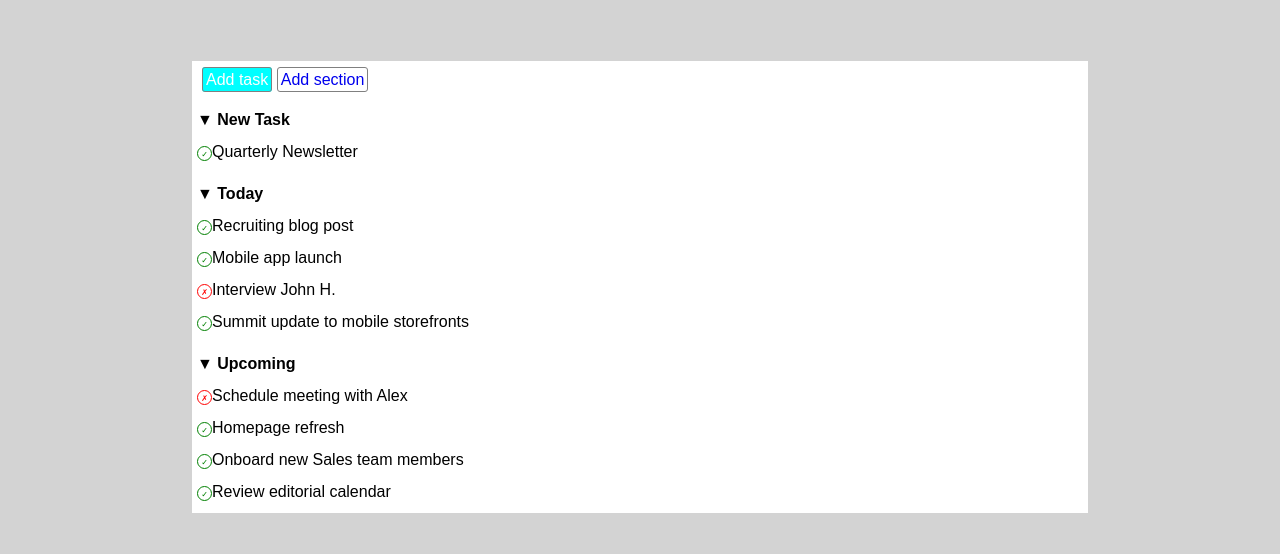
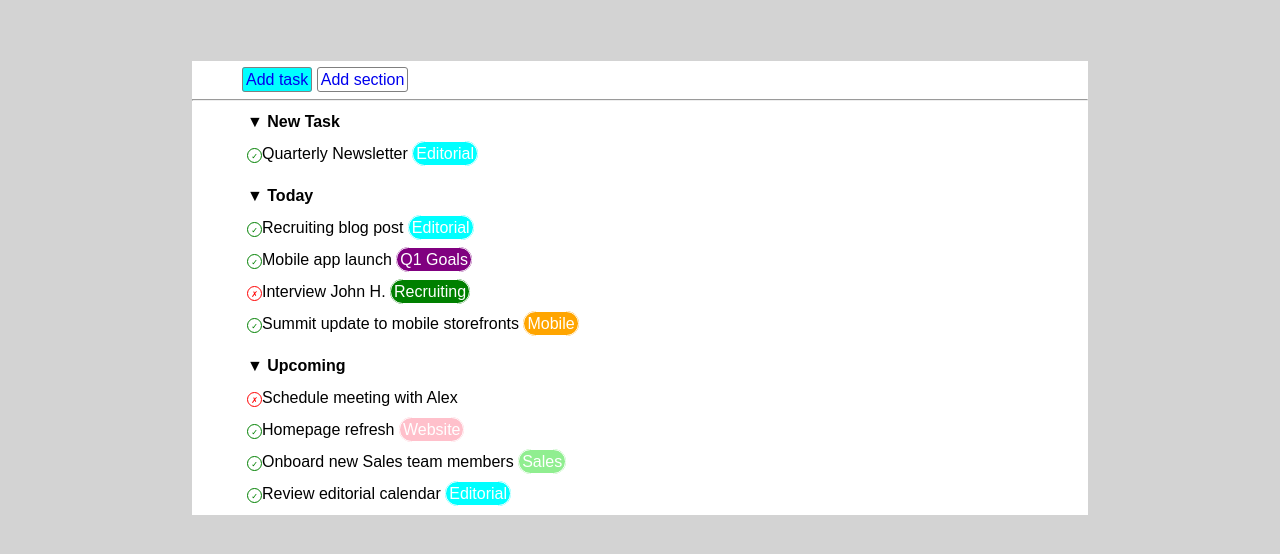
Before and after one commit to matteocovetti/html-css-toboolist, a plain HTML site: page index.html in a window 1280 px wide. Shown: the part 40-594 px from the top of the page. Drawn offline with Linux system fonts and the light colour scheme.

Commit message:
aggiunti bottoni

```diff
--- a/index.html
+++ b/index.html
@@ -17,12 +17,13 @@
                 <a href="#" class="btn btn-blue">Add task</a>
                 <a href="#" class="btn btn-disabled">Add section</a>
             </div>
+            <hr>
             <div class="task">
                 <!-- prima lista -->
                 <ul>
                     <li class="titolo">&#9660; <strong>New Task</strong>
                         <ul>
-                            <li><span class="circle">&check;</span>Quarterly Newsletter</li>
+                            <li><span class="circle">&check;</span>Quarterly Newsletter <span class="btn-task btn-blue">Editorial</span></li>
                         </ul>
                     </li>
                 </ul>
@@ -30,10 +31,10 @@
                 <ul>
                     <li class="titolo">&#9660; <strong>Today</strong>
                         <ul>
-                            <li><span class="circle">&check;</span>Recruiting blog post</li>
-                            <li><span class="circle">&check;</span>Mobile app launch</li>
-                            <li><span class="red-circle">&cross;</span>Interview John H.</li>
-                            <li><span class="circle">&check;</span>Summit update to mobile storefronts</li>
+                            <li><span class="circle">&check;</span>Recruiting blog post <span class="btn-task btn-blue">Editorial</span></li>
+                            <li><span class="circle">&check;</span>Mobile app launch <span class="btn-task btn-viola">Q1 Goals</span></li>
+                            <li><span class="red-circle">&cross;</span>Interview John H. <span class="btn-task btn-verde">Recruiting</span></li>
+                            <li><span class="circle">&check;</span>Summit update to mobile storefronts <span class="btn-task btn-arancione">Mobile</span></li>
                         </ul>
                     </li>
                 </ul>
@@ -42,9 +43,9 @@
                     <li class="titolo">&#9660; <strong>Upcoming</strong>
                         <ul>
                             <li><span class="red-circle">&cross;</span>Schedule meeting with Alex</li>
-                            <li><span class="circle">&check;</span>Homepage refresh</li>
-                            <li><span class="circle">&check;</span>Onboard new Sales team members</li>
-                            <li><span class="circle">&check;</span>Review editorial calendar</li>
+                            <li><span class="circle">&check;</span>Homepage refresh <span class="btn-task btn-rosa">Website</span></li>
+                            <li><span class="circle">&check;</span>Onboard new Sales team members <span class="btn-task btn-verde-chiaro">Sales</span></li>
+                            <li><span class="circle">&check;</span>Review editorial calendar <span class="btn-task btn-blue">Editorial</span></li>
                         </ul>
                     </li>
                 </ul>
--- a/style.css
+++ b/style.css
@@ -13,6 +13,11 @@ body{
 header{
     background-color: white;
 }
+
+hr{
+    color: lightgray;
+}
+
 .container{
     width: 70%;
     margin-left: auto;
@@ -27,13 +32,36 @@ header{
     padding: 3px;
     border-radius: 3px;
 }
+.btn-task{
+    text-decoration: none;
+    border: 1px solid ;
+    padding: 3px;
+    border-radius: 50px;
+    color: white;
+}
 .btn-blue{
     background-color: aqua;
-    color: white;
+
+}
+.btn-viola{
+    background-color: purple
+}
+.btn-verde{
+    background-color: green;
+}
+.btn-arancione{
+    background-color: orange;
+}
+.btn-rosa{
+    background-color: pink;
+}
+.btn-verde-chiaro{
+    background-color: lightgreen;
 }
 /* contenuto */
 .top{
     padding: 10px;
+    padding-left: 50px;
 }
 
 /* lista */
@@ -65,3 +93,6 @@ ul{
 .titolo{
     padding: 5px;
 }
+.task{
+    padding-left: 50px;
+}
```
